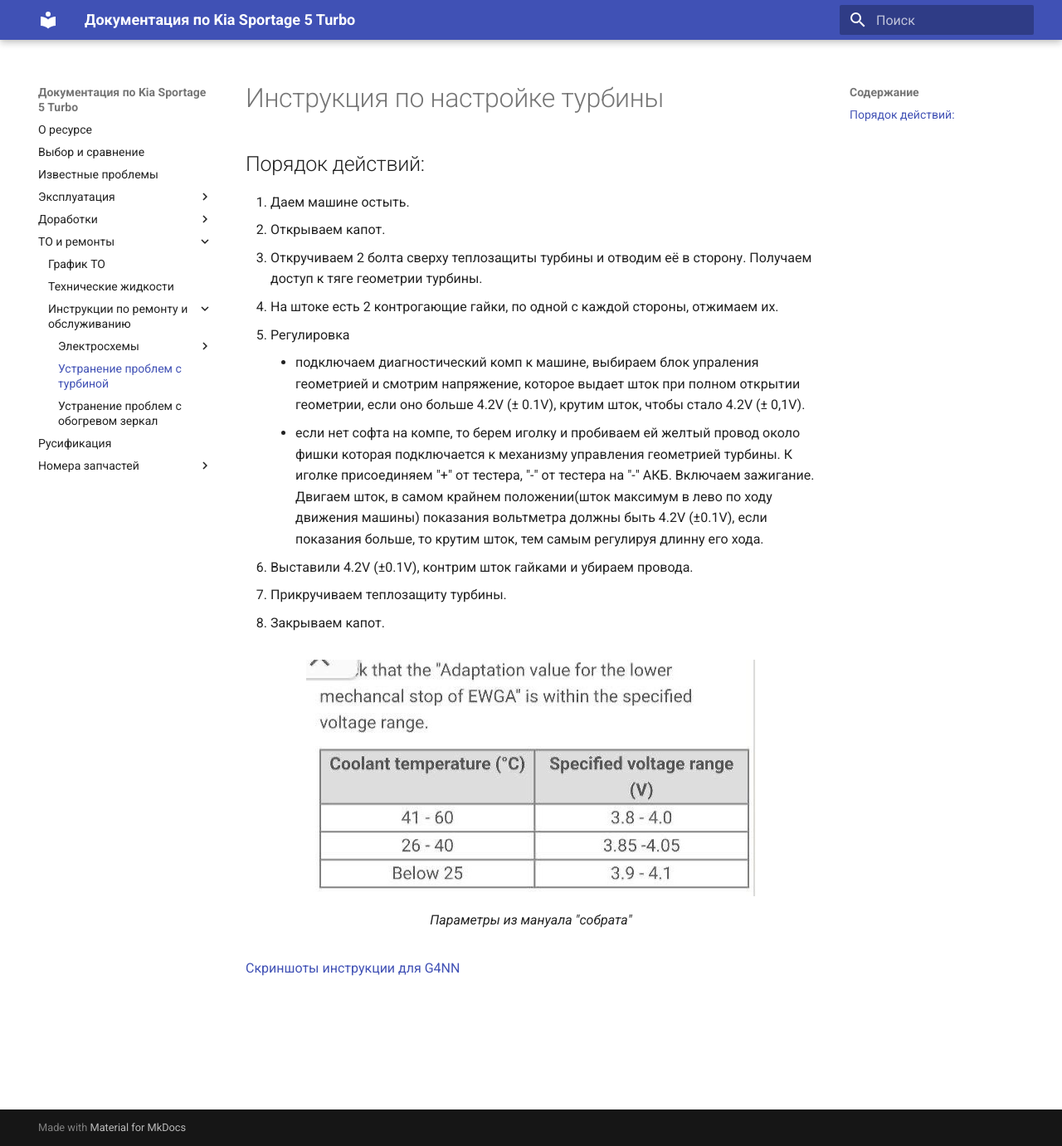
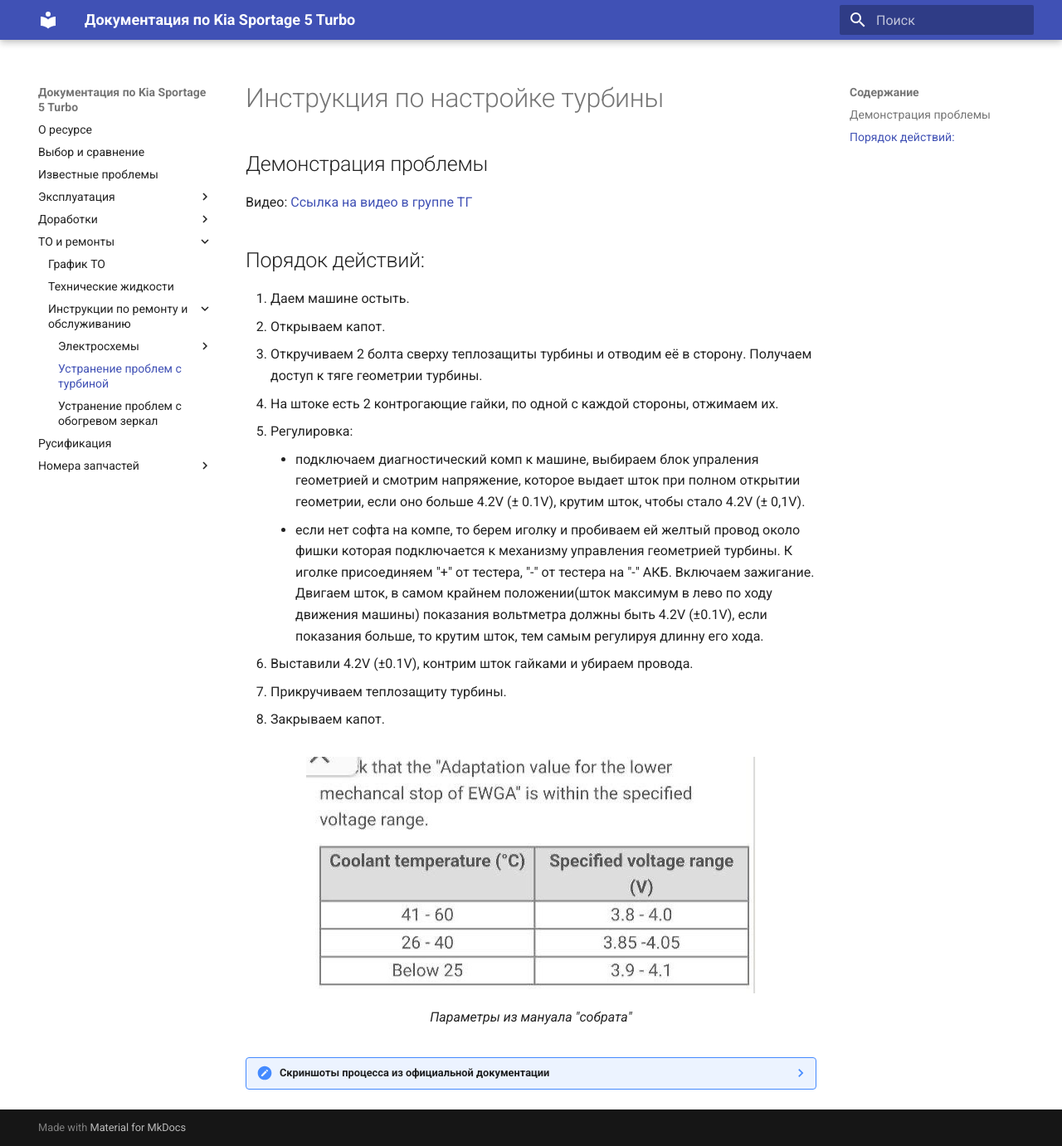
Before and after one commit to kia-sportage-docs/kia-sport5-docs, an MkDocs documentation site: the page built from docs/service/manuals/turbine.md, in a window 1280 px wide and 1381 px high. Shown: the whole window at 83% size. Built offline with MkDocs 1.6.1 and Material for MkDocs 9.7.7, drawn with Linux system fonts in a browser that asks for light colours.

Commit message:
add images to turbine.md

```diff
--- a/docs/service/manuals/turbine.md
+++ b/docs/service/manuals/turbine.md
@@ -1,11 +1,15 @@
 # Инструкция по настройке турбины
+
+## Демонстрация проблемы
+
+Видео: [Ссылка на видео в группе ТГ](https://t.me/Kia_Sportage_5_Turbo/1/120742)
 
 ## Порядок действий:
 1. Даем машине остыть.
 2. Открываем капот.
 3. Откручиваем 2 болта сверху теплозащиты турбины и отводим её в сторону. Получаем доступ к тяге геометрии турбины.
 4. На штоке есть 2 контрогающие гайки, по одной с каждой стороны, отжимаем их.
-5. Регулировка
+5. Регулировка:
     - подключаем диагностический комп к машине, выбираем блок упраления геометрией и смотрим напряжение, которое выдает шток при полном открытии геометрии, если оно больше 4.2V (± 0.1V), крутим шток, чтобы стало 4.2V (± 0,1V).
     - если нет софта на компе, то берем иголку и пробиваем ей желтый провод около фишки которая подключается к механизму управления геометрией турбины. К иголке присоединяем "+" от тестера, "-" от тестера на "-" АКБ. Включаем зажигание. Двигаем шток, в самом крайнем положении(шток максимум в лево по ходу движения машины) показания вольтметра должны быть 4.2V (±0.1V), если показания больше, то крутим шток, тем самым регулируя длинну его хода.
 6. Выставили 4.2V (±0.1V), контрим шток гайками и убираем провода.
@@ -17,4 +21,10 @@
 Параметры из мануала "собрата"
 ///
 
-[Скриншоты инструкции для G4NN](https://t.me/Kia_Sportage_5_Turbo/36156/119724)
+??? note "Скриншоты процесса из официальной документации"
+    <center>
+    ![Image title](../../images/turbo_1.jpg){ loading=lazy }
+    ![Image title](../../images/turbo_2.jpg){ loading=lazy }
+    ![Image title](../../images/turbo_3.jpg){ loading=lazy }
+    ![Image title](../../images/turbo_4.jpg){ loading=lazy }
+    </center>
```
Also changed, not shown: docs/issue.md (+1 -1 lines), docs/images/turbo_1.jpg (added), docs/images/turbo_2.jpg (added), docs/images/turbo_3.jpg (added), docs/images/turbo_4.jpg (added).
